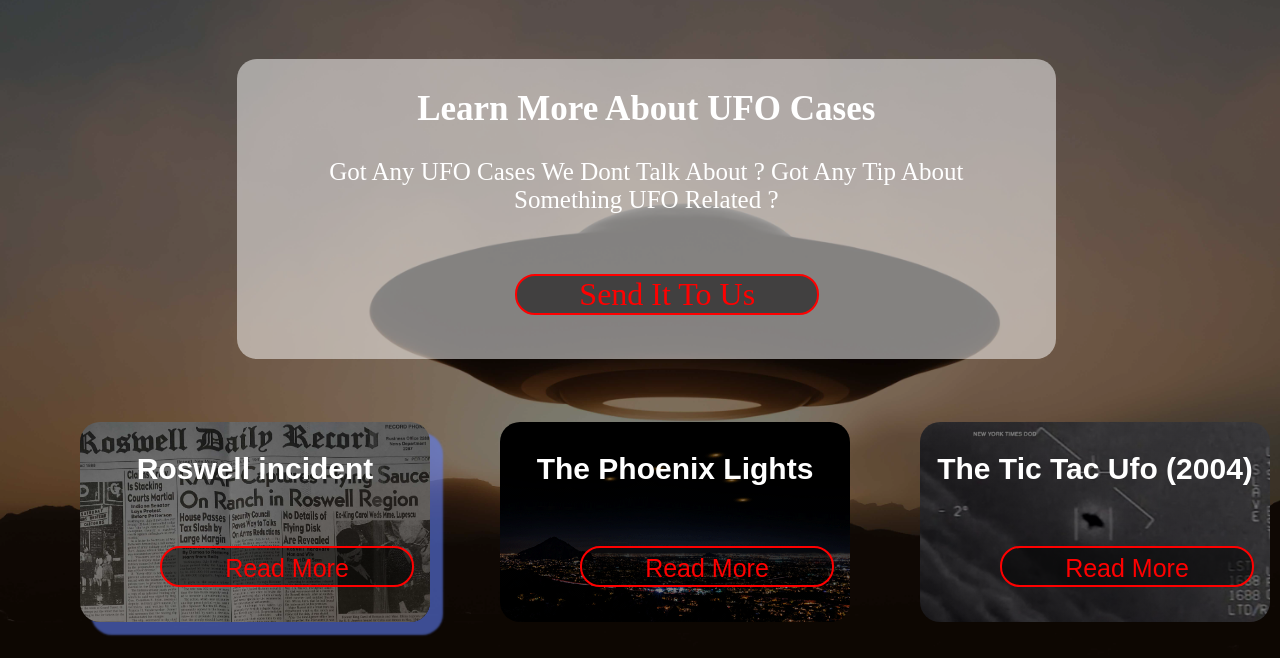
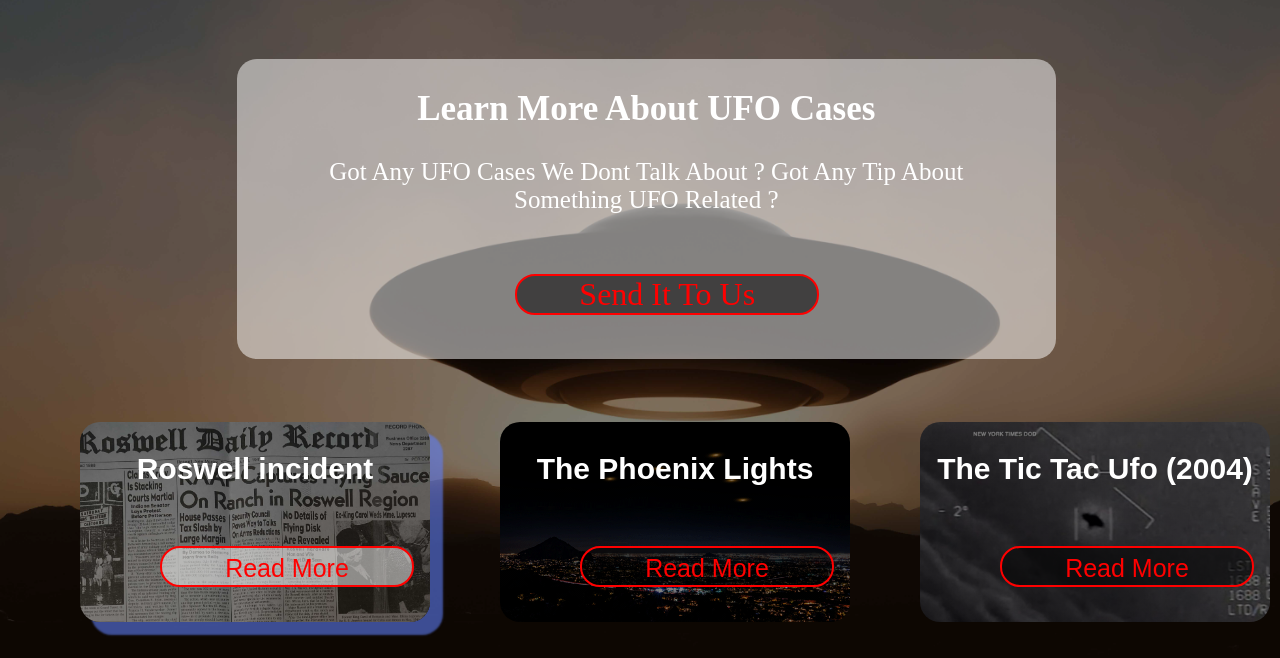
Before and after one commit to DarthCoursucant/The-Secrets-Of-The-Morgue-Project, a plain HTML site: page html-files/all-posts.html in a window 1280 px wide. In both pictures the pointer is over the element 287 px from the left and 708 px from the top of the page. Shown: the part 142-800 px from the top of the page. Drawn offline with Linux system fonts and the light colour scheme.

Commit message:
Update special-effects.css

```diff
--- a/css-files/special-effects.css
+++ b/css-files/special-effects.css
@@ -18,3 +18,7 @@
 .hero-image-post-three:hover, .hero-image-post-five:hover, .hero-image-post-seven:hover, .hero-image-post-twelve:hover, .hero-image-post-fourteen:hover, .hero-image-post-sixteen:hover, .hero-image-post-twenty-one:hover, .hero-image-post-twenty-three:hover, .hero-image-post-twenty-five:hover, .hero-image-post-thirty:hover {
     box-shadow: 12px 12px 2px 1px rgba(140, 255, 90, 0.587);
 }
+
+.post-button:hover {
+    background-color: rgba(253, 253, 253, 0.5);
+}
```
